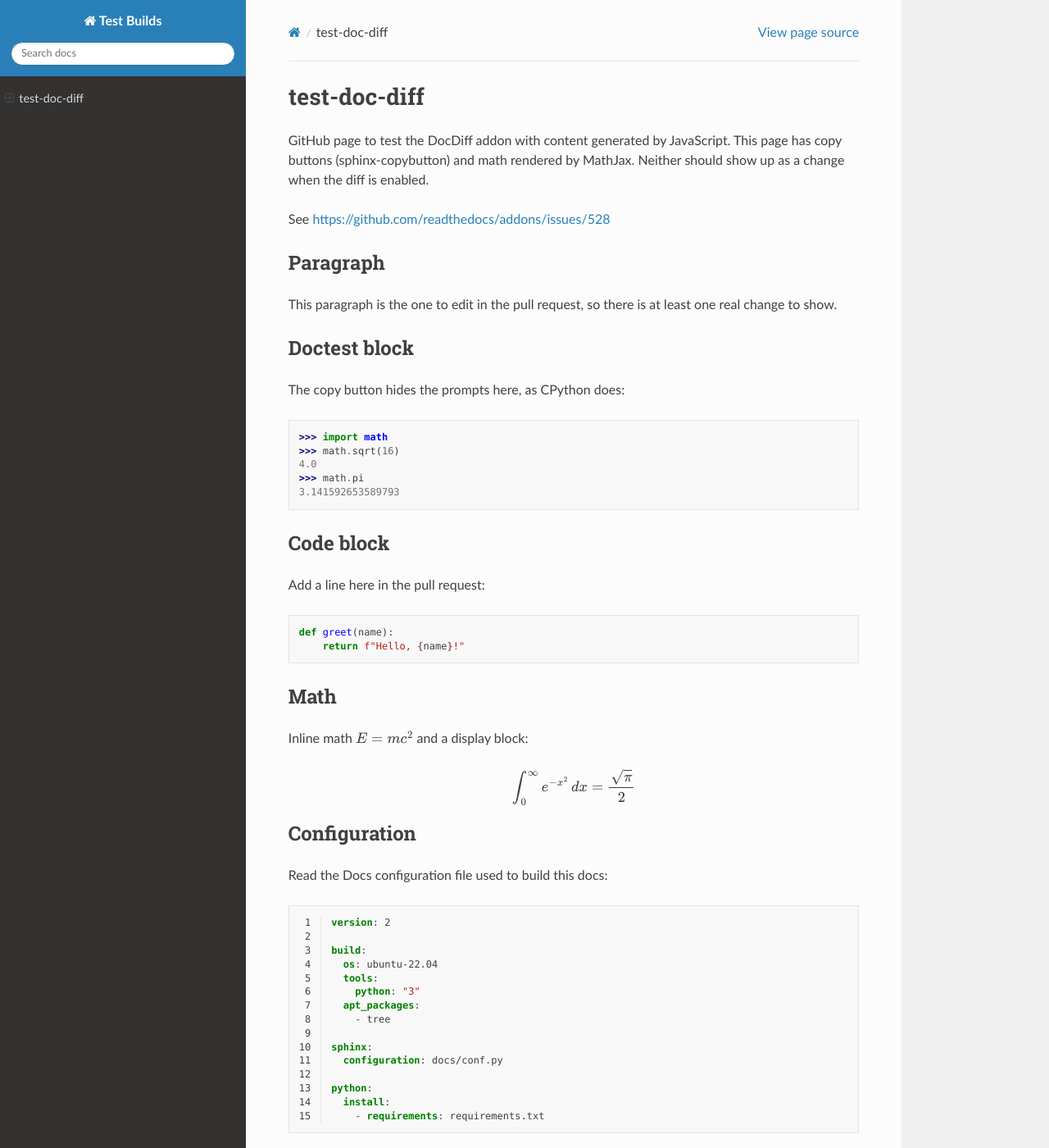
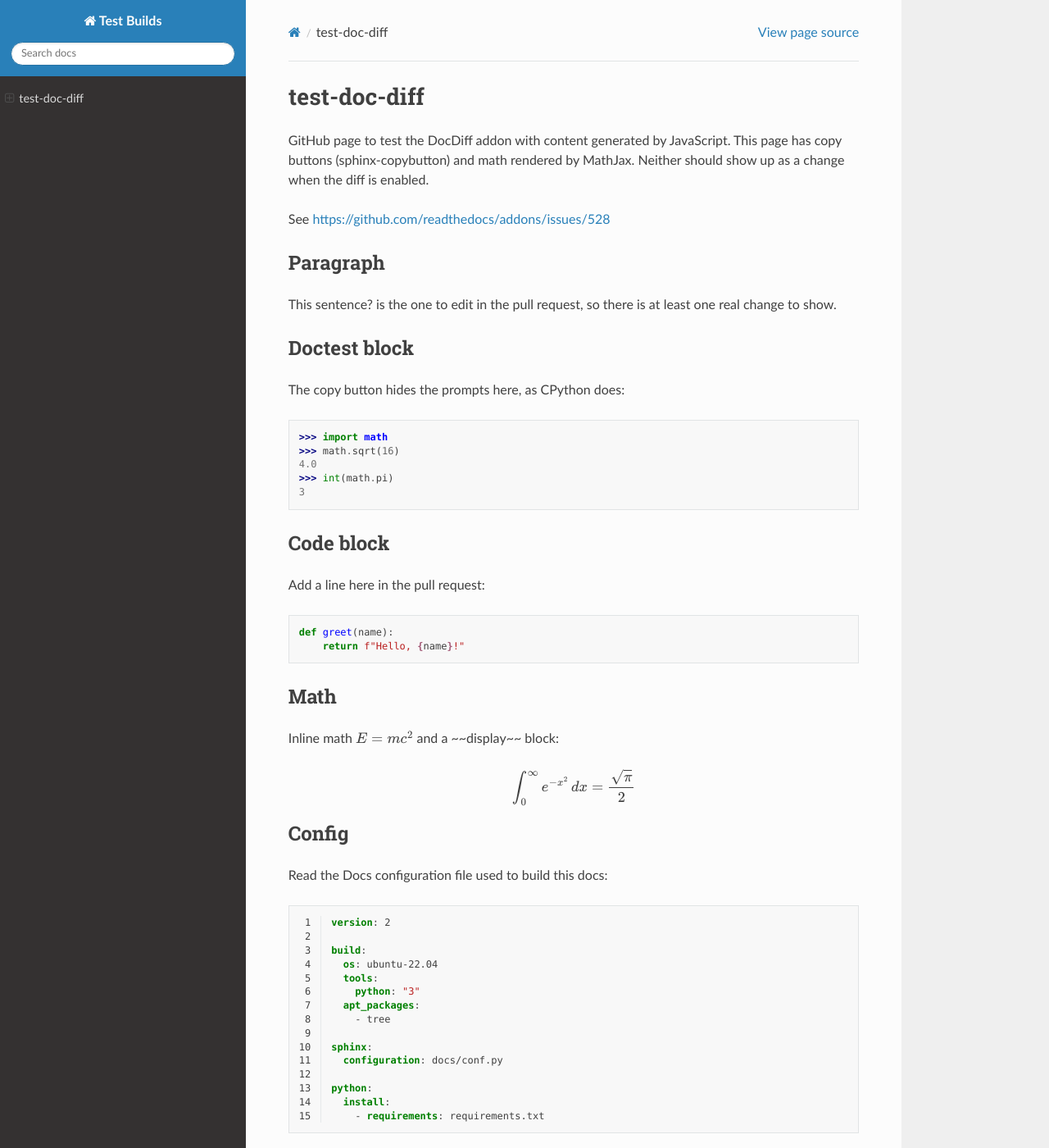
Before and after one commit to readthedocs/test-builds, a Sphinx documentation site: the page built from docs/index.rst, in a window 1280 px wide and 1400 px high. Shown: the whole window at 82% size. Built offline with Sphinx 7.4.7 and the Read the Docs theme 3.1.0, drawn with Linux system fonts in a browser that asks for light colours.

Commit message:
Small changes

```diff
--- a/docs/index.rst
+++ b/docs/index.rst
@@ -10,7 +10,7 @@ See https://github.com/readthedocs/addons/issues/528
 Paragraph
 ---------
 
-This paragraph is the one to edit in the pull request,
+This sentence? is the one to edit in the pull request,
 so there is at least one real change to show.
 
 Doctest block
@@ -23,8 +23,8 @@ The copy button hides the prompts here, as CPython does:
    >>> import math
    >>> math.sqrt(16)
    4.0
-   >>> math.pi
-   3.141592653589793
+   >>> int(math.pi)
+   3
 
 Code block
 ----------
@@ -39,14 +39,14 @@ Add a line here in the pull request:
 Math
 ----
 
-Inline math :math:`E = mc^2` and a display block:
+Inline math :math:`E = mc^2` and a ~~display~~ block:
 
 .. math::
 
    \int_0^\infty e^{-x^2} \, dx = \frac{\sqrt{\pi}}{2}
 
-Configuration
--------------
+Config
+------
 
 Read the Docs configuration file used to build this docs:
 
```
